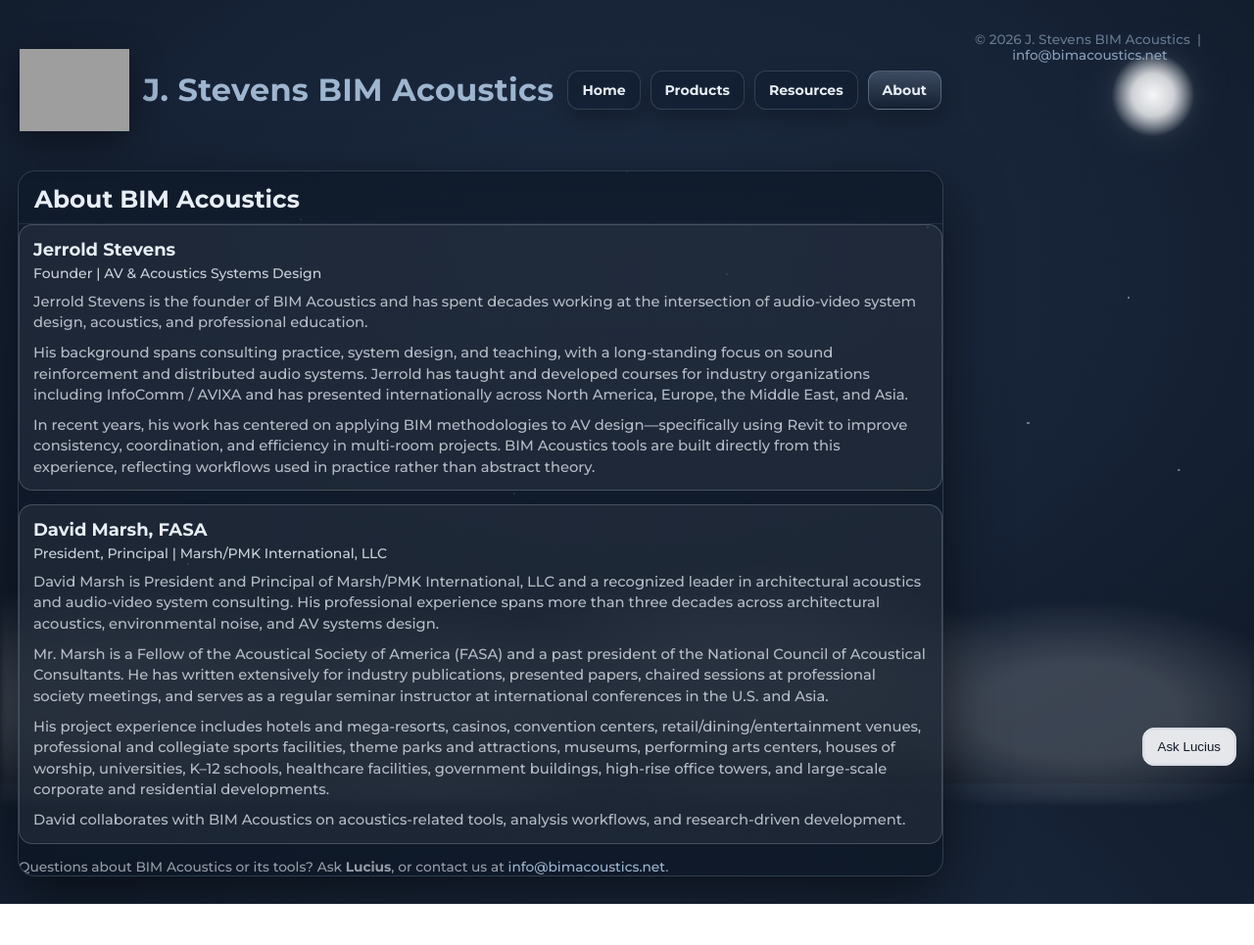
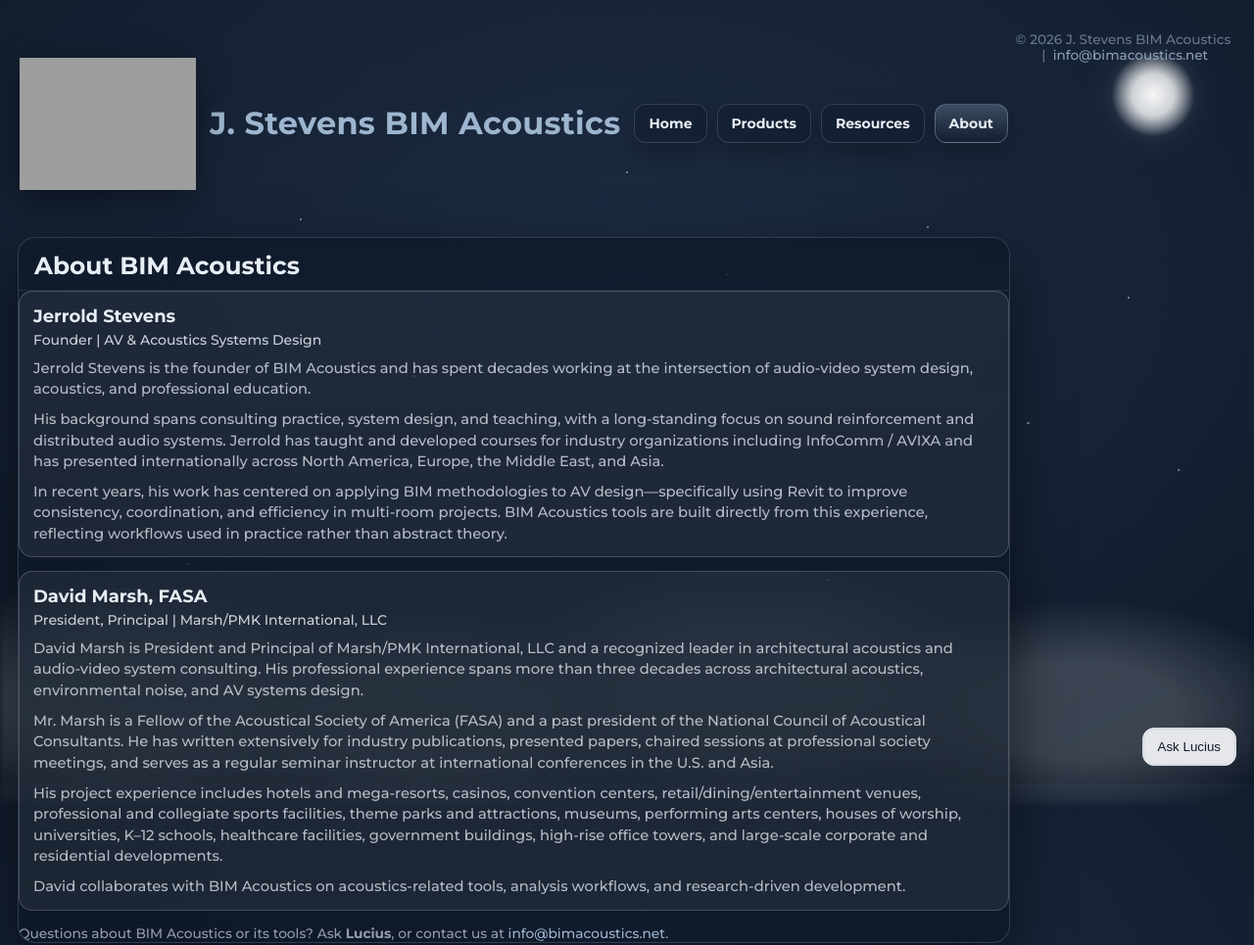
Before and after one commit to jnkdad/bim-acoustics-site, a plain HTML site: page about.html in a window 1280 px wide. Shown: the top 965 px of the page at 98% size. Before the commit the page ends 923 px from the top, so only its background shows below. Drawn offline with Linux system fonts and the light colour scheme; grey boxes are pictures that could not be loaded.

Commit message:
one more time

```diff
--- a/css/styles.css
+++ b/css/styles.css
@@ -875,8 +875,8 @@
    ================================ */
 
 .brand img{
-  width: 112px;
-  height: 112px;
+  width: 180px;
+  height: 180px;
 }
 
 .brand .name{
```
